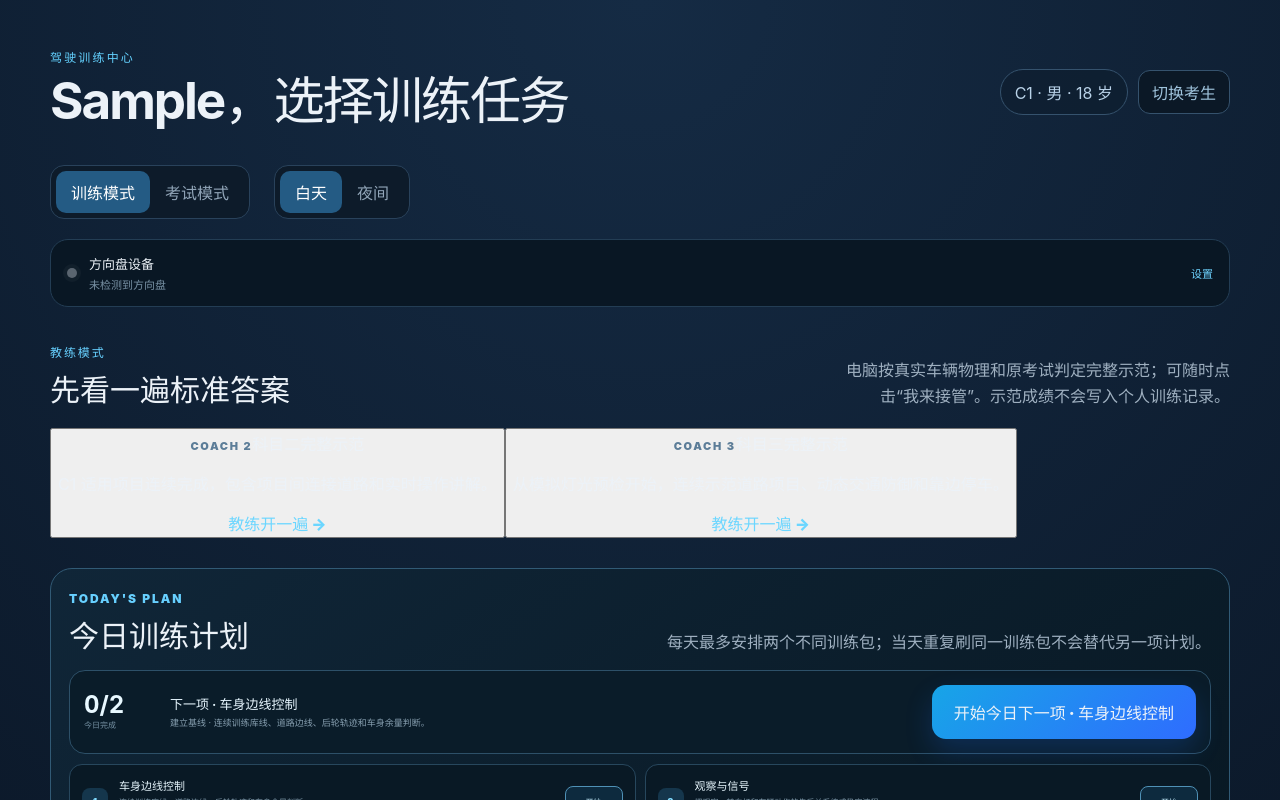
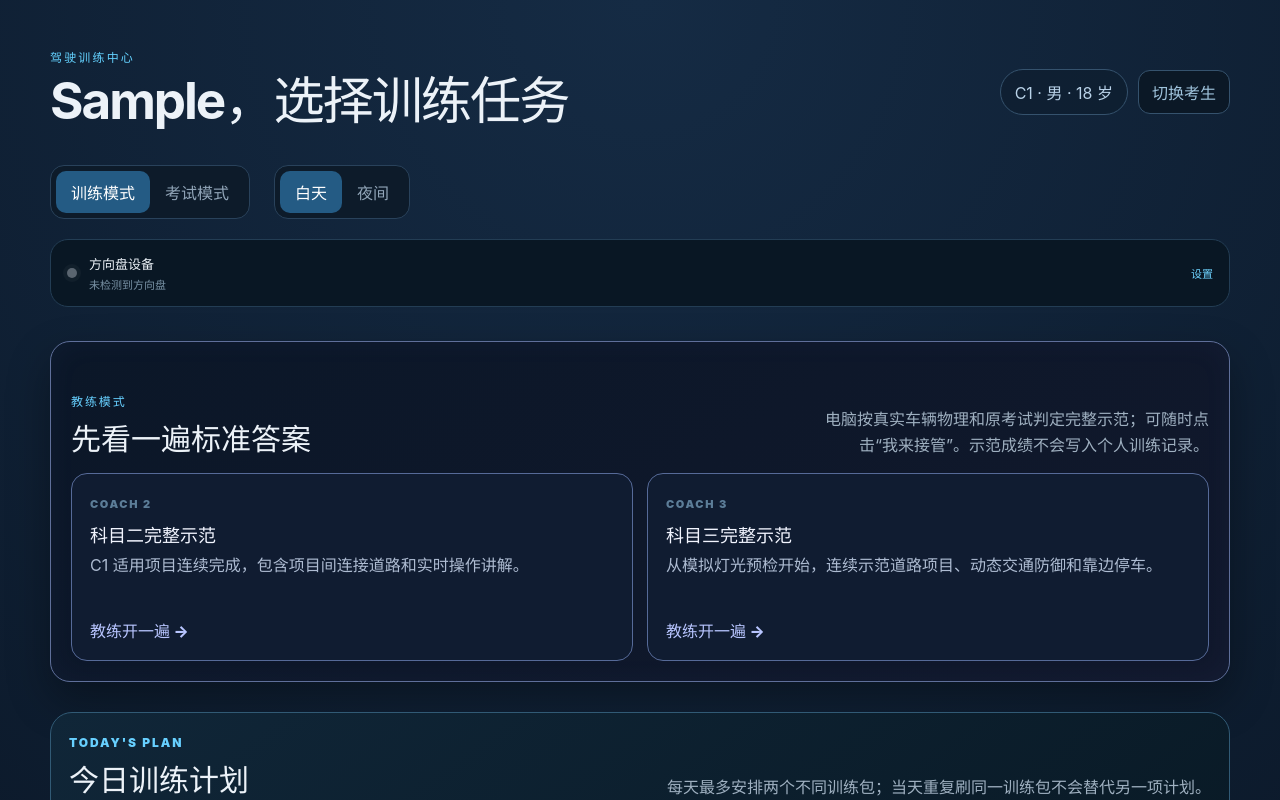
Before and after one commit to rushairer/Subject2, a React (Vite) app: page / in a window 1280 px wide. Both pictures are taken after typing "Sample" into the empty fields and a click on the button "进入训练中心". Shown: the top 800 px of the page. Built offline with nearby package versions, Linux system fonts and the light colour scheme.

Commit message:
style(coach): add discoverable demo entry cards

```diff
--- a/src/styles.css
+++ b/src/styles.css
@@ -647,3 +647,64 @@
   .coach-teaching-head{align-items:flex-start;flex-direction:column;gap:5px}
   .coach-teaching-head>strong{white-space:normal}
 }
+
+
+/* Discoverable coach demo entry: standard-answer sessions are intentionally non-scoring. */
+.coach-demo-section{
+  margin:18px 0 28px;
+  padding:20px;
+  border:1px solid #5f6f9a;
+  border-radius:20px;
+  background:linear-gradient(145deg,#0b1728,#11182c);
+  box-shadow:0 18px 44px #0005,inset 0 0 32px #8799ff0a;
+}
+.coach-demo-section .section-heading{margin-bottom:14px}
+.coach-demo-grid{
+  display:grid;
+  grid-template-columns:repeat(2,minmax(0,1fr));
+  gap:14px;
+}
+.coach-demo-card{
+  min-width:0;
+  padding:18px;
+  border:1px solid #566a98;
+  border-radius:16px;
+  background:#101c31;
+  color:inherit;
+  text-align:left;
+  cursor:pointer;
+  transition:transform .16s ease,border-color .16s ease,background .16s ease;
+}
+.coach-demo-card:hover{
+  transform:translateY(-2px);
+  border-color:#91a6ff;
+  background:#14223a;
+}
+.coach-demo-card:focus-visible{
+  outline:2px solid #a7b7ff;
+  outline-offset:3px;
+}
+.coach-demo-card strong{
+  display:block;
+  margin:9px 0 6px;
+  color:#f2f5ff;
+  font-size:18px;
+}
+.coach-demo-card p{
+  min-height:3.2em;
+  margin:0 0 14px;
+  color:#aebcd2;
+  line-height:1.6;
+}
+.coach-demo-card .enter{color:#b8c5ff;font-weight:800}
+.coach-demo-disclaimer{
+  border:1px solid #6576a0;
+  border-radius:12px;
+  background:#111c31;
+  color:#cbd5f5;
+}
+@media(max-width:760px){
+  .coach-demo-section{padding:16px}
+  .coach-demo-grid{grid-template-columns:1fr}
+  .coach-demo-card p{min-height:0}
+}
```
